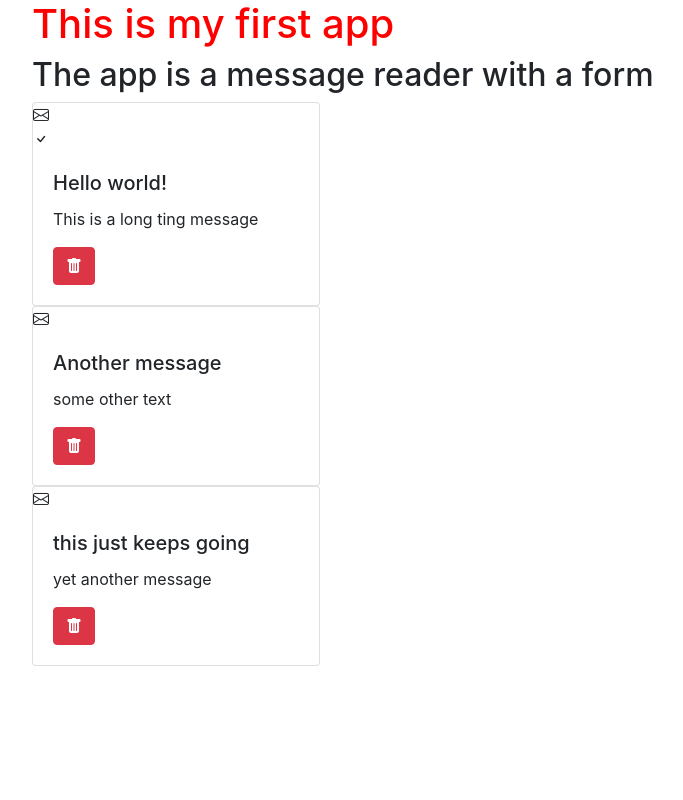
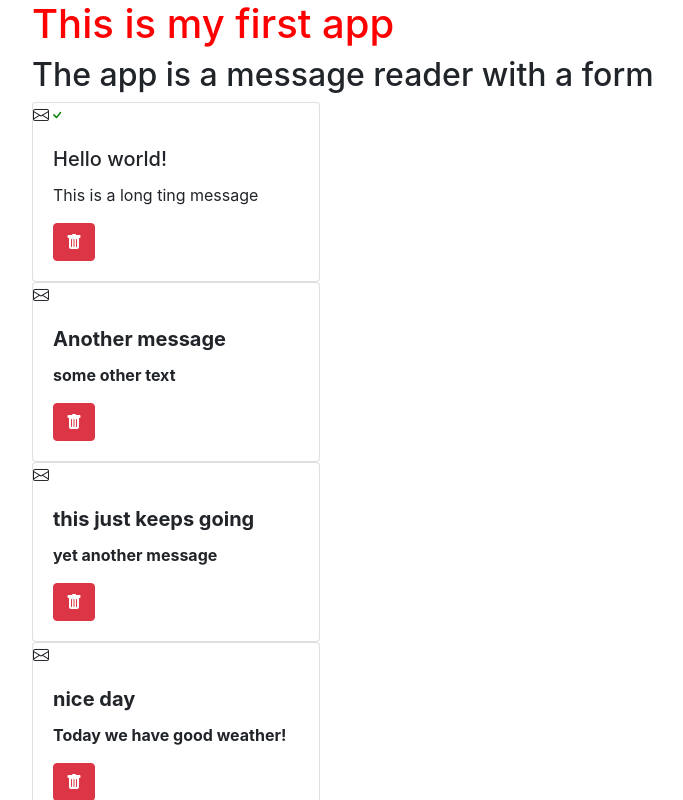
Before and after one commit to akashmohanlal/angulartest, an Angular app: page / in a window 1280 px wide. Shown: the top 800 px of the page, without its empty margins (53-736 px from the left). Built offline with nearby package versions, Linux system fonts and the light colour scheme.

Commit message:
added css to the message item, created the starred directive

```diff
--- a/src/app/app.module.ts
+++ b/src/app/app.module.ts
@@ -5,12 +5,14 @@ import { AppRoutingModule } from './app-routing.module';
 import { AppComponent } from './app.component';
 import { MessageItemComponent } from './message-item/message-item.component';
 import { MessageItemListComponent } from './message-item-list/message-item-list.component';
+import { StarredDirective } from './starred.directive';
 
 @NgModule({
   declarations: [
     AppComponent,
     MessageItemComponent,
-    MessageItemListComponent
+    MessageItemListComponent,
+    StarredDirective
   ],
   imports: [
     BrowserModule,
--- a/src/app/message-item-list/message-item-list.component.ts
+++ b/src/app/message-item-list/message-item-list.component.ts
@@ -20,10 +20,22 @@ export class MessageItemListComponent implements OnInit {
       isRead: false,
     },
     {
-      id: 2,
+      id: 3,
       title: "this just keeps going",
       message: "yet another message",
       isRead: false,
+    },
+    {
+      id: 4,
+      title: "nice day",
+      message: "Today we have good weather!",
+      isRead: false,
+    },
+    {
+      id: 5,
+      title: "Its snowing monday",
+      message: "Maybe",
+      isRead: true,
     }
 
   ]
--- a/src/app/message-item/message-item.component.css
+++ b/src/app/message-item/message-item.component.css
@@ -0,0 +1,7 @@
+.bold-text{
+    font-weight: bold;
+}
+
+.green{
+    color: green;
+}
--- a/src/app/message-item/message-item.component.html
+++ b/src/app/message-item/message-item.component.html
@@ -1,10 +1,12 @@
 <div class="card" style="width: 18rem;">
-  <i class="bi bi-envelope"></i>
-  <i class="bi bi-check" *ngIf="messageItem.isRead"></i>
+  <div>
+    <i class="bi bi-envelope"></i>
+    <i class="bi bi-check green" *ngIf="messageItem.isRead"></i>
+  </div>
   <!-- <i class="bi bi-envelope-open"></i> -->
   <div class="card-body">
-    <h5 class="card-title">{{ messageItem.title }}</h5>
-    <p class="card-text">{{ messageItem.message }}</p>
-  <button (click)="onDelete()" class="btn btn-danger"><i class="bi bi-trash-fill"></i></button>
+    <h5 [ngClass]="{'bold-text': messageItem.isRead === false}" class="card-title">{{ messageItem.title }}</h5>
+    <p [ngClass]="{'bold-text': messageItem.isRead === false}" class="card-text">{{ messageItem.message }}</p>
+    <button (click)="onDelete()" class="btn btn-danger"><i class="bi bi-trash-fill"></i></button>
   </div>
 </div>
--- /dev/null
+++ b/src/app/starred.directive.ts
@@ -0,0 +1,10 @@
+import { Directive } from '@angular/core';
+
+@Directive({
+  selector: '[appStarred]'
+})
+export class StarredDirective {
+
+  constructor() { }
+
+}
```
Also changed, not shown: 1 other file (tests, documents, lock files or other folders).
